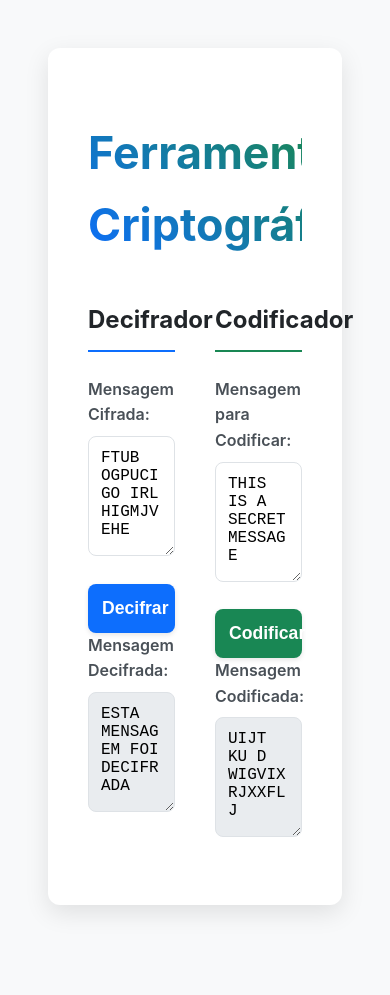
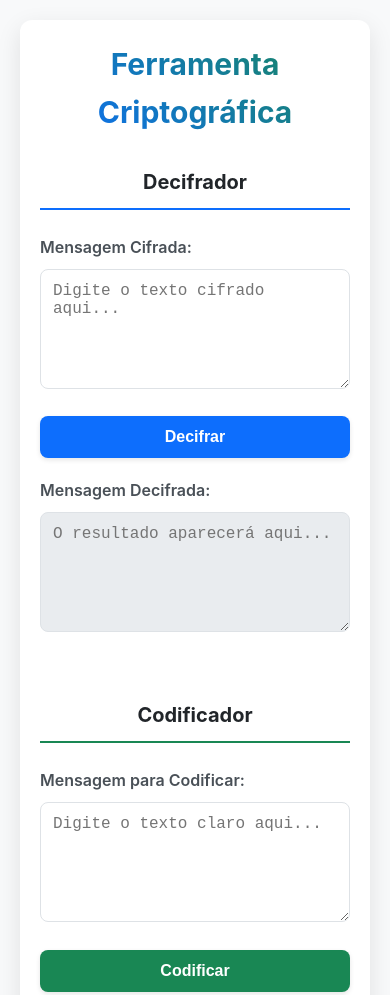
Before and after one commit to MarcoTSF/DecodificadorProgressivo, a plain HTML site: page index.html in a window 390 px wide. Shown: the top 995 px of the page. Before the commit the page ends 953 px from the top, so only its background shows below. Drawn offline with Linux system fonts and the light colour scheme.

Commit message:
feat: adicionando responsividade ao projeto

```diff
--- a/decifrador-codificador.html
+++ b/index.html
@@ -2,7 +2,7 @@
 <html lang="pt-BR">
     <head>
         <meta charset="UTF-8">
-        <title>Decifrador e Codificador de César com Variação Progressiva</title>
+        <title>Decifrador Progressivo</title>
         <link rel="stylesheet" href="./style.css">
     </head>
     <body>
--- a/script.js
+++ b/script.js
@@ -50,26 +50,22 @@ const inputCipherTextArea = document.getElementById('input-ciphertext');
 const outputPlainTextArea = document.getElementById('output-plaintext');
 const decryptButton = document.getElementById('decrypt-button');
 
-inputCipherTextArea.value = "FTUB OGPUCIGO IRL HIGMJVEHE";
-
 function handleDecrypt() {
     const ciphertext = inputCipherTextArea.value.toUpperCase();
     const plaintext = decifrarCesarVariavel(ciphertext);
     outputPlainTextArea.value = plaintext;
 }
+
 decryptButton.addEventListener('click', handleDecrypt);
-handleDecrypt();
 
 const inputPlainTextArea = document.getElementById('input-plaintext');
 const outputCipherTextArea = document.getElementById('output-ciphertext');
 const encryptButton = document.getElementById('encrypt-button');
-
-inputPlainTextArea.value = "THIS IS A SECRET MESSAGE";
 
 function handleEncrypt() {
     const plaintext = inputPlainTextArea.value;
     const ciphertext = codificarCesarVariavel(plaintext);
     outputCipherTextArea.value = ciphertext;
 }
+
 encryptButton.addEventListener('click', handleEncrypt);
-handleEncrypt();
--- a/style.css
+++ b/style.css
@@ -1,11 +1,27 @@
+* {
+	margin: 0;
+	padding: 0;
+	box-sizing: border-box;
+}
+
 :root {
     --primary-color: #0d6efd;
+    --primary-hover: #0b5ed7;
+
     --secondary-color: #198754;
+    --secondary-hover: #157347;
+
     --background-light: #f8f9fa;
     --container-bg: #ffffff;
+
     --text-color: #212529;
     --heading-color: #1a2a4c;
+    --label-color: #495057;
+
     --border-color: #dee2e6;
+    --textarea-bg-readonly: #e9ecef;
+
+    --white: #ffffff;
 }
 
 body {
@@ -14,6 +30,7 @@ body {
     padding: 40px;
     background-color: var(--background-light);
     color: var(--text-color);
+	min-height: 100vh;
 }
 
 .container {
@@ -49,7 +66,7 @@ label {
     display: block;
     margin-bottom: 8px;
     font-weight: 600;
-    color: #495057;
+    color: var(--label-color);
 }
 
 .tool-wrapper {
@@ -63,8 +80,13 @@ label {
     min-width: 0;
 }
 
-#decoder-section h2 { border-color: var(--primary-color); }
-#encoder-section h2 { border-color: var(--secondary-color); }
+#decoder-section h2 {
+	border-color: var(--primary-color);
+}
+
+#encoder-section h2 {
+	border-color: var(--secondary-color);
+}
 
 textarea {
     width: 100%;
@@ -87,7 +109,7 @@ textarea:focus {
 }
 
 textarea[readonly] {
-    background-color: #e9ecef;
+    background-color: var(--textarea-bg-readonly);
     cursor: default;
 }
 
@@ -95,9 +117,10 @@ button {
     display: block;
     width: 100%;
     padding: 14px;
+    margin-bottom: 20px;
     font-size: 1.1em;
     font-weight: bold;
-    color: #fff;
+    color: var(--white);
     background-color: var(--primary-color);
     border: none;
     border-radius: 8px;
@@ -107,9 +130,84 @@ button {
 }
 
 button:hover {
+    background-color: var(--primary-hover);
     transform: translateY(-2px);
     box-shadow: 0 4px 10px rgba(0, 0, 0, 0.15);
 }
 
-.green-button { background-color: var(--secondary-color); }
-.green-button:hover { background-color: #157347; }
+.green-button {
+	background-color: var(--secondary-color);
+}
+
+.green-button:hover {
+	background-color: var(--secondary-hover);
+}
+
+/* ========================
+   RESPONSIVIDADE MOBILE
+   ======================== */
+
+@media (max-width: 992px) {
+    .tool-wrapper {
+        flex-direction: column;
+        gap: 40px;
+        align-items: stretch;
+    }
+
+    .tool-column {
+        width: 100%;
+    }
+
+    h1 {
+        font-size: 40px;
+        margin-bottom: 30px;
+    }
+
+    h2 {
+        font-size: 26px;
+        text-align: center;
+    }
+}
+
+@media (max-width: 768px) {
+    body, .container {
+        padding: 25px;
+    }
+
+    h1 {
+        font-size: 36px;
+    }
+
+    h2 {
+        font-size: 24px;
+    }
+}
+
+@media (max-width: 576px) {
+    body, .container {
+        padding: 20px;
+    }
+
+    h1 {
+        font-size: 34px;
+    }
+
+    h2 {
+        font-size: 22px;
+    }
+}
+
+@media (max-width: 425px) {
+    h1 {
+        font-size: 30px;
+    }
+
+    h2 {
+        font-size: 20px;
+    }
+
+    button {
+        padding: 12px;
+        font-size: 1em;
+    }
+}
```
